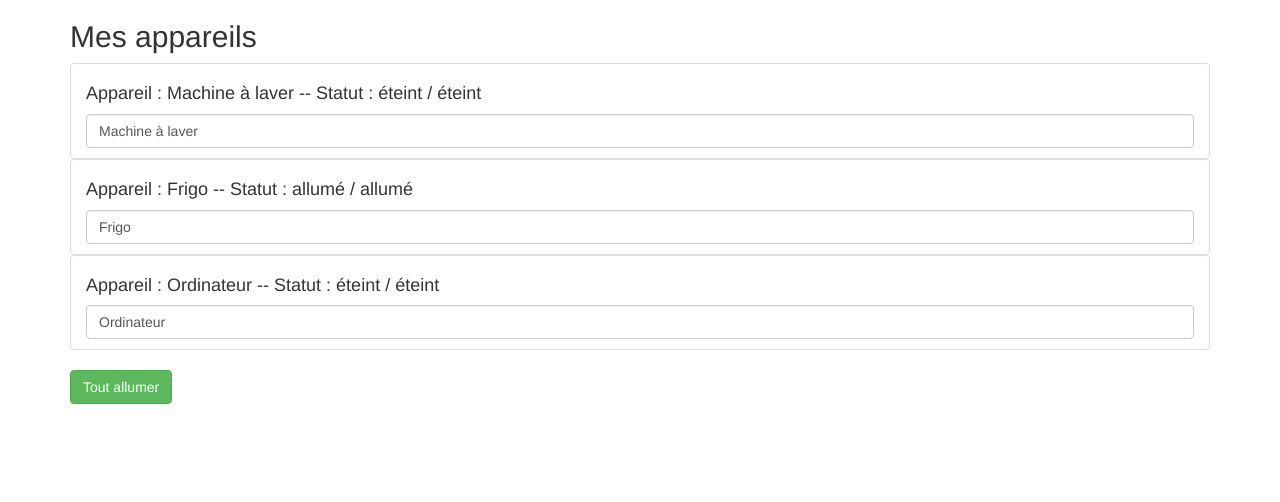
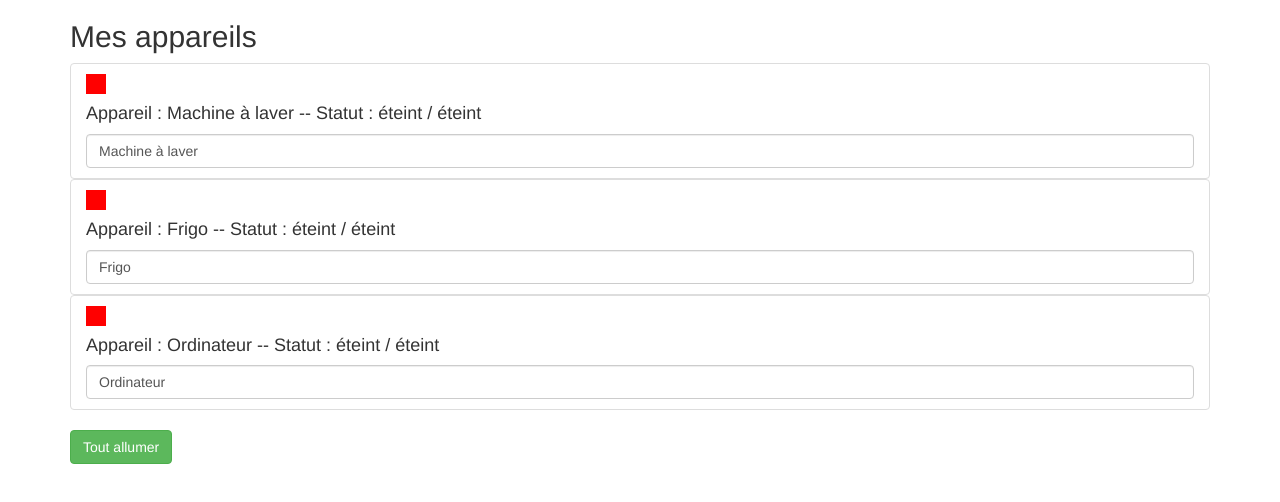
Before and after one commit to vgo-cca/mon-projet-angular, an Angular app: page / in a window 1280 px wide. Shown: the top 502 px of the page. Built offline with nearby package versions, Linux system fonts and the light colour scheme.

Commit message:
3-Les directives structurelles ngIf ngFor

```diff
--- a/src/app/app.component.html
+++ b/src/app/app.component.html
@@ -3,10 +3,12 @@
     <div class="col-xs-12">
       <h2>Mes appareils</h2>
       <ul class="list-group">
-        <!-- utilisation de la propriété appareilName crée par le decorateur Input -->
-        <app-appareil [appareilName]="appareilOne" [appareilStatus]="'éteint'"></app-appareil>
-        <app-appareil [appareilName]="appareilTwo" [appareilStatus]="'allumé'"></app-appareil>
-        <app-appareil [appareilName]="appareilThree" [appareilStatus]="'éteint'"></app-appareil>
+        <!-- directive ngFor -> boucle -->
+        <app-appareil
+          *ngFor = "let appareil of appareils"
+          [appareilName]="appareil.name"
+          [appareilStatus]="'éteint'"></app-appareil>
+
       </ul>
       <!-- Event binding -->
       <button
--- a/src/app/app.component.ts
+++ b/src/app/app.component.ts
@@ -8,10 +8,6 @@
 export class AppComponent {
   title = 'mon-projet-angular';
   isAuth = false;
-
-  appareilOne = 'Machine à laver';
-  appareilTwo = 'Frigo';
-  appareilThree = 'Ordinateur';
 
   constructor() {
     setTimeout(
@@ -24,4 +20,20 @@
   onAllumer() {
     console.log('On allume tout !');
   }
+
+  appareils = [
+    {
+      name: 'Machine à laver',
+      status: 'éteint'
+    },
+    {
+      name: 'Frigo',
+      status: 'allumé'
+    },
+    {
+      name: 'Ordinateur',
+      status: 'éteint'
+    }
+  ];
+
 }
--- a/src/app/appareil/appareil.component.html
+++ b/src/app/appareil/appareil.component.html
@@ -1,4 +1,6 @@
 <li class="list-group-item">
+    <div style="width:20px;height:20px;background-color:red;"
+        *ngIf="appareilStatus === 'éteint'"></div>
     <!-- interpolation {{ }} -->
     <h4>Appareil : {{ appareilName }}  -- Statut : {{ appareilStatus }} / {{ getStatus() }}</h4>
     <!-- two-way binding [( )]  -->
```
